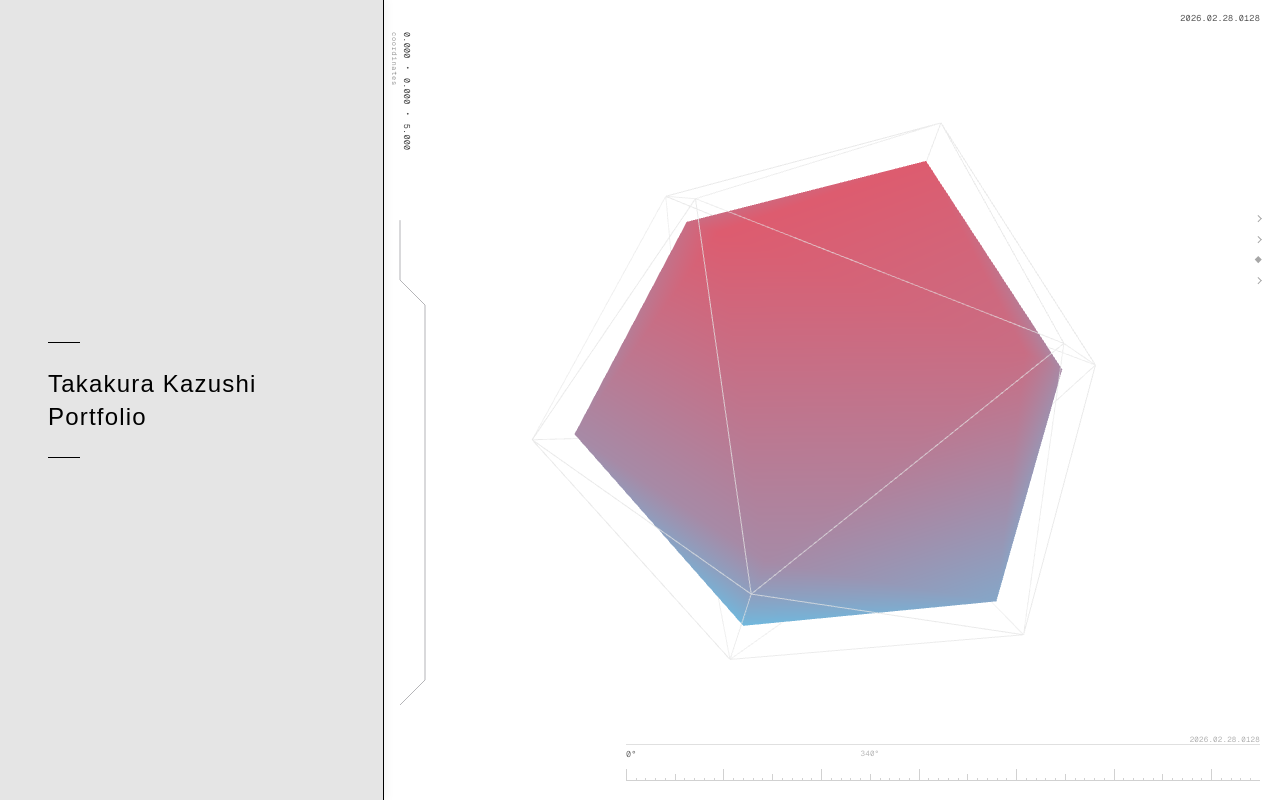
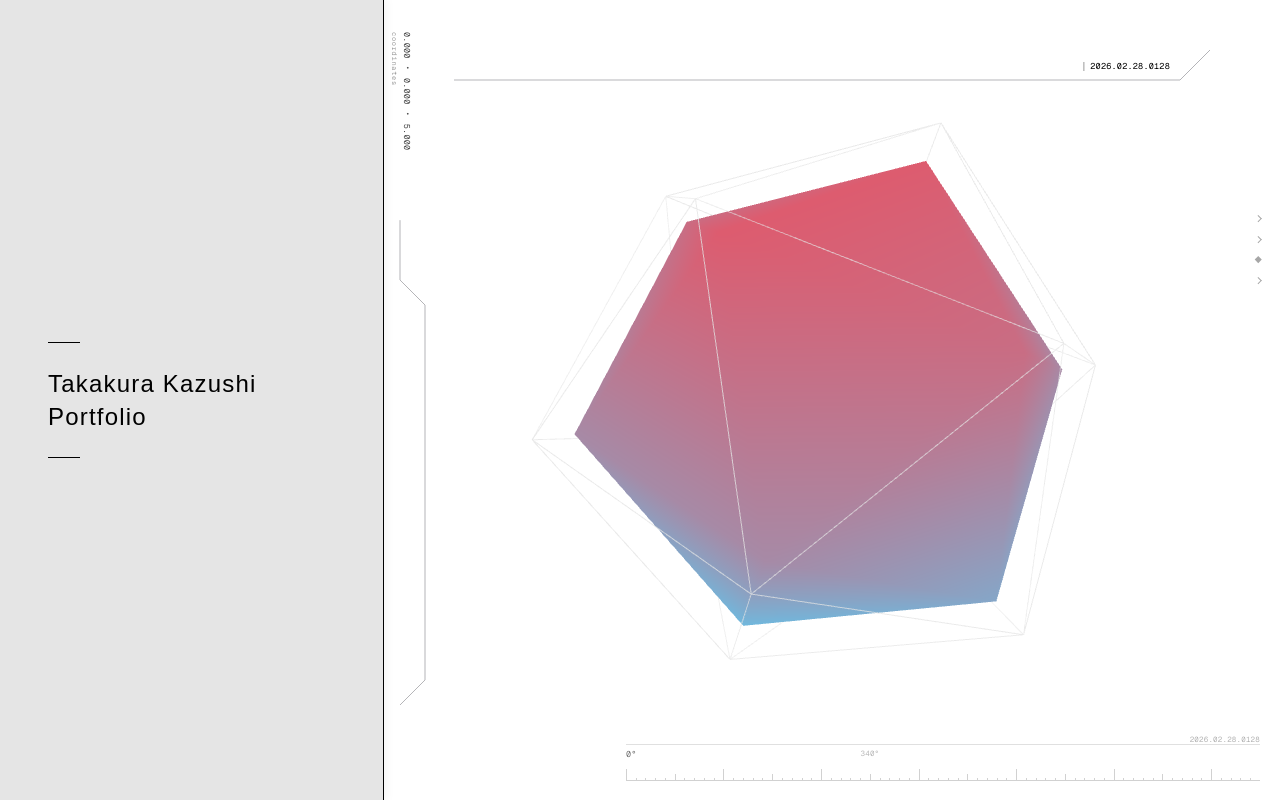
Before and after one commit to takakura-kazushi/portfolio, a Next.js app: page / in a window 1280 px wide. Built offline with nearby package versions, Linux system fonts and the light colour scheme.

Commit message:
feat: top line design

```diff
--- a/src/components/layout/HUD.tsx
+++ b/src/components/layout/HUD.tsx
@@ -11,6 +11,7 @@ interface HUDProps {
 export function HUD({ cameraPosition, cameraRotation }: HUDProps) {
   const [currentTime, setCurrentTime] = useState(new Date());
   const [viewportHeight, setViewportHeight] = useState(0);
+  const [viewportWidth, setViewportWidth] = useState(0);
   const containerRef = useRef<HTMLDivElement>(null);
   // --- HUDラインの座標計算 ---
   // 1. 開始位置（上からの余白）
@@ -21,8 +22,7 @@ export function HUD({ cameraPosition, cameraRotation }: HUDProps) {
   const bendSize = 25;
   // 4. 2回目の直線の終わり
   const bend2Y = Math.max(bend1Y + bendSize + 60, viewportHeight - 120);
-
-  // 2. パスデータを変数化（2つの線で完全に同じ軌道を通らせるため）
+  // パスデータを変数化
   const leftPathData = `
     M 0,${startY}
     L 0,${bend1Y}
@@ -31,9 +31,24 @@ export function HUD({ cameraPosition, cameraRotation }: HUDProps) {
     L 0,${bend2Y + bendSize}
   `;
 
+  // --- HUDラインの座標計算（上部） ---
+  const topStartX = 70;
+  const topStartY = Math.min(80, viewportHeight * 0.1);
+  const topBendX = Math.max(topStartX + 50, viewportWidth - 100);
+  const topBendSize = Math.min(30, (viewportWidth - topStartX - 20) / 2);
+  const topPathData = `
+    M ${topStartX},${topStartY}
+    L ${topBendX},${topStartY}
+    L ${topBendX + topBendSize},${topStartY - topBendSize}
+  `;
+
+
+
   const leftLineRef = useRef<SVGPathElement>(null);
   const leftDashRef = useRef<SVGPathElement>(null);
-  // const topLineRef = useRef<HTMLDivElement>(null);      // 次回以降追加
+  const topLineRef = useRef<SVGPathElement>(null);
+  const timeBlockRef = useRef<HTMLDivElement>(null);
+  const timeTextRef = useRef<HTMLDivElement>(null);
   // const bottomRulerRef = useRef<HTMLDivElement>(null);  // 次回以降追加
 
   useEffect(() => {
@@ -48,7 +63,7 @@ export function HUD({ cameraPosition, cameraRotation }: HUDProps) {
       // HUD起動シークエンス用のタイムラインを作成
       const hudTimeline = gsap.timeline({ delay: 0.2 });
 
-      // --- ① ベースの線（黒）のセットアップとアニメーション ---
+      // --- ベースの線（黒）のセットアップとアニメーション（左） ---
       gsap.set(leftLineRef.current, {
         strokeDasharray: leftLineLength,
         strokeDashoffset: leftLineLength,
@@ -60,7 +75,49 @@ export function HUD({ cameraPosition, cameraRotation }: HUDProps) {
         ease: "power2.inOut",
       });
 
-      // --- ② 切れ目（白）の無限ループアニメーション ---
+
+
+      // --- 〇 ベースの線（黒・上部）の追加 ---
+      const topLength = topLineRef.current!.getTotalLength();
+      gsap.set(topLineRef.current, {
+        strokeDasharray: topLength,
+        strokeDashoffset: topLength,
+      });
+      hudTimeline.addLabel("topLineStart", "-=0.8");
+
+      hudTimeline.to(topLineRef.current, {
+        strokeDashoffset: 0,
+        duration: 1.2,
+        ease: "power2.inOut",
+      }, "topLineStart");
+
+      // --- 〇 時刻表示のスキャナーアニメーション ---
+      gsap.set(timeBlockRef.current, { left: "0%", right: "100%" });
+      gsap.set(timeTextRef.current, { clipPath: "inset(0% 100% 0% 0%)", opacity: 1 });
+
+      // 1. ブロックの「右端」が伸びる（線のスタートから 0.6秒後 に開始）
+      hudTimeline.to(timeBlockRef.current, {
+        right: "0%",
+        duration: 0.4,
+        ease: "power2.inOut",
+      }, "topLineStart+=0.6");
+
+      // 2. ブロックの「左端」が縮む（線のスタートから 0.8秒後 に開始）
+      // ⇒ 0.8秒 + 0.4秒 = 1.2秒（線のアニメーション完了と1ミリ秒のズレもなく同時に完了する）
+      hudTimeline.to(timeBlockRef.current, {
+        left: "100%",
+        duration: 0.4,
+        ease: "power2.inOut",
+      }, "topLineStart+=0.8");
+
+      // 3. 文字の表示（左端の移動と完全に同期）
+      hudTimeline.to(timeTextRef.current, {
+        clipPath: "inset(0% 0% 0% 0%)",
+        duration: 0.4,
+        ease: "power2.inOut",
+      }, "topLineStart+=0.8");
+
+      // --- 切れ目（白）の無限ループアニメーション(左) ---
       const dashLength = 15;
 
       // 初期位置：dashLength
@@ -96,15 +153,16 @@ export function HUD({ cameraPosition, cameraRotation }: HUDProps) {
   }, []);
 
   useEffect(() => {
-    const updateHeight = () => {
+    const updateDimensions = () => {
       if (containerRef.current) {
         setViewportHeight(containerRef.current.clientHeight);
+        setViewportWidth(containerRef.current.clientWidth);
       }
     };
 
-    updateHeight();
-    window.addEventListener('resize', updateHeight);
-    return () => window.removeEventListener('resize', updateHeight);
+    updateDimensions();
+    window.addEventListener('resize', updateDimensions);
+    return () => window.removeEventListener('resize', updateDimensions);
   }, []);
 
   // Format time as YYYY.MM.DD.HHmm
@@ -127,15 +185,12 @@ export function HUD({ cameraPosition, cameraRotation }: HUDProps) {
   return (
     <div ref={containerRef} className="absolute inset-0 z-10 pointer-events-none font-mono text-[8.5px] text-black">
       {/* Top-Left: Coordinates - Vertical Text */}
-      {/* coordinatesのラベル（線のやや左側） */}
       <div
         className="absolute top-8 left-[4px] opacity-40 text-[7px] tracking-widest"
         style={{ writingMode: 'vertical-rl', textOrientation: 'mixed' }}
       >
         coordinates
       </div>
-
-      {/* 座標の数値（線の真上：left-4でSVGとX座標を完全に一致させる） */}
       <div
         className="absolute top-8 left-4 opacity-70 tracking-wide text-[8.5px]"
         style={{ writingMode: 'vertical-rl', textOrientation: 'mixed' }}
@@ -144,10 +199,45 @@ export function HUD({ cameraPosition, cameraRotation }: HUDProps) {
           ? `${formatCoord(cameraPosition.x)} ・ ${formatCoord(cameraPosition.y)} ・ ${formatCoord(cameraPosition.z)}`
           : "0.000 ・ 0.000 ・ 0.000"}
       </div>
+      {/* Top Edge: Horizontal Decorative Line */}
+      {viewportWidth > 0 && (
+        <svg className="absolute top-0 left-0 w-full h-[60px] opacity-65 pointer-events-none overflow-visible">
+          <path
+            ref={topLineRef}
+            d={topPathData}
+            fill="none"
+            stroke="#1A1B25"
+            strokeWidth="0.5"
+          />
+        </svg>
+      )}
 
       {/* Top-Right: Time */}
-      <div className="absolute top-3 right-5 opacity-65 tracking-wide text-[8.5px]">
-        {formatTime(currentTime)}
+      <div
+        className="absolute tracking-wide text-[8.5px]"
+        style={{
+          left: `${topBendX - 10}px`,
+          top: `${topStartY - 20}px`,
+          transform: 'translateX(-100%)'
+        }}
+      >
+        <div className="relative flex items-center px-1 py-0.5 -mx-1 -my-0.5">
+
+          <div
+            ref={timeBlockRef}
+            className="absolute inset-0 bg-[#1A1B25] z-10"
+          // ※style={{ margin: '-2px -4px' }} は削除しました
+          ></div>
+
+          <div
+            ref={timeTextRef}
+            className="flex items-center gap-1.5 opacity-65"
+          >
+            <span className="w-[1px] h-[9px] bg-black opacity-50 block"></span>
+            <span>{formatTime(currentTime)}</span>
+          </div>
+
+        </div>
       </div>
 
       {/* Left Edge: 4-bend Decorative Line */}
@@ -166,7 +256,7 @@ export function HUD({ cameraPosition, cameraRotation }: HUDProps) {
             d={leftPathData}
             fill="none"
             stroke="#ffffff" // 背景色と同じ白
-            // ベースの線より少しだけ太くすることで、アンチエイリアスのグレーのフチが残るのを防ぎます
+            // ベースの線より少しだけ太くすることで、アンチエイリアスのグレーのフチが残るのを防止
             strokeWidth="1.0"
           />
 
```
